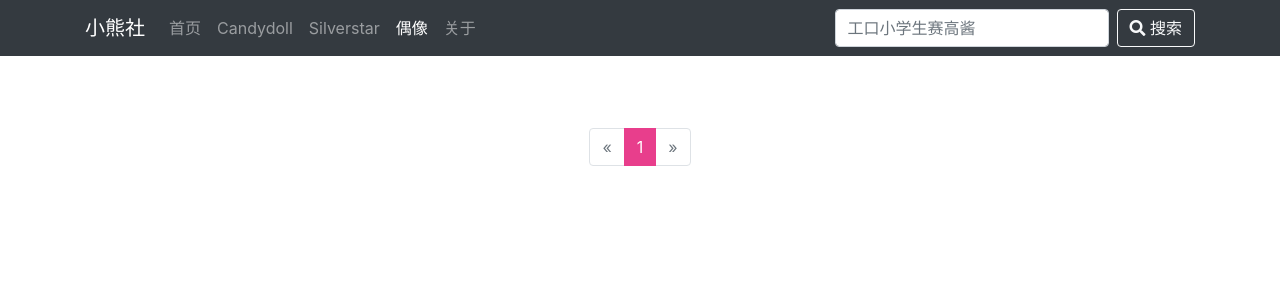
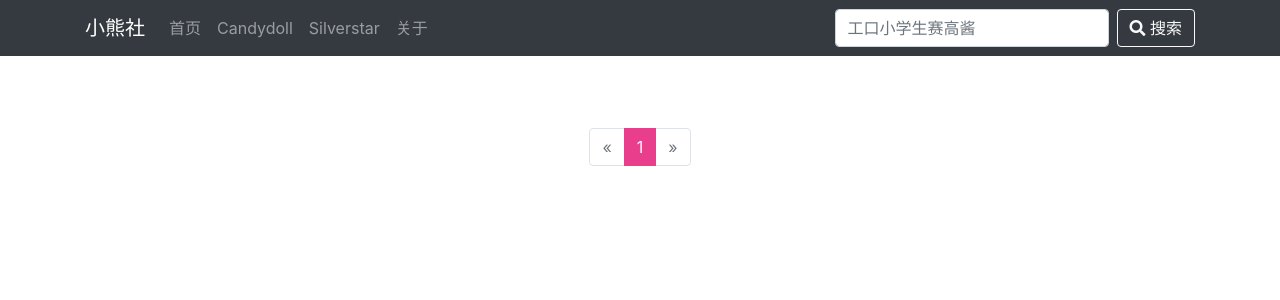
Before and after one commit to hero-association/Doll_site, a Django app: page /actress/1 in a window 1280 px wide. Shown: the top 300 px of the page. Run offline with Django 3.2, Linux system fonts and the light colour scheme; data that the repository does not hold is empty; some libraries are stand-ins or nearby versions.

Commit message:
屏蔽偶像页

```diff
--- a/doll_sites/templates/doll_sites/navi.html
+++ b/doll_sites/templates/doll_sites/navi.html
@@ -55,9 +55,9 @@
               <li class="nav-item {% if nbar == 'Silver-Stars' %}active{% endif %}">
                   <a href="/photos/0/2/1" class="nav-link">Silverstar</a>
               </li>
-              <li class="nav-item {% if nbar == 'actress' %}active{% endif %}">
+<!--               <li class="nav-item {% if nbar == 'actress' %}active{% endif %}">
                   <a href="/actress/1" class="nav-link">偶像</a>
-              </li>
+              </li> -->
               <li class="nav-item {% if nbar == 'about' %}active{% endif %}">
                   <a href="/about/" class="nav-link">关于</a>
               </li>
```
